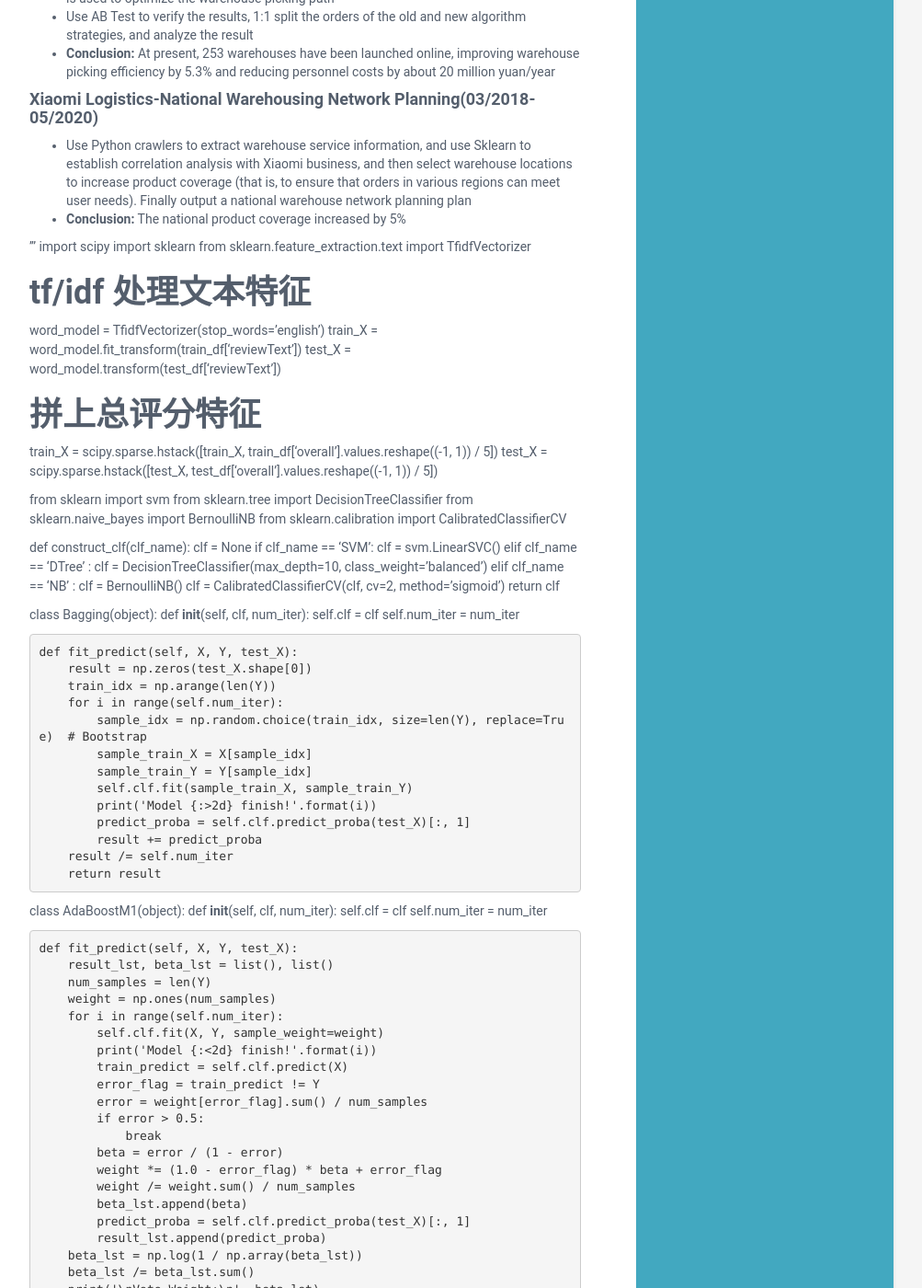
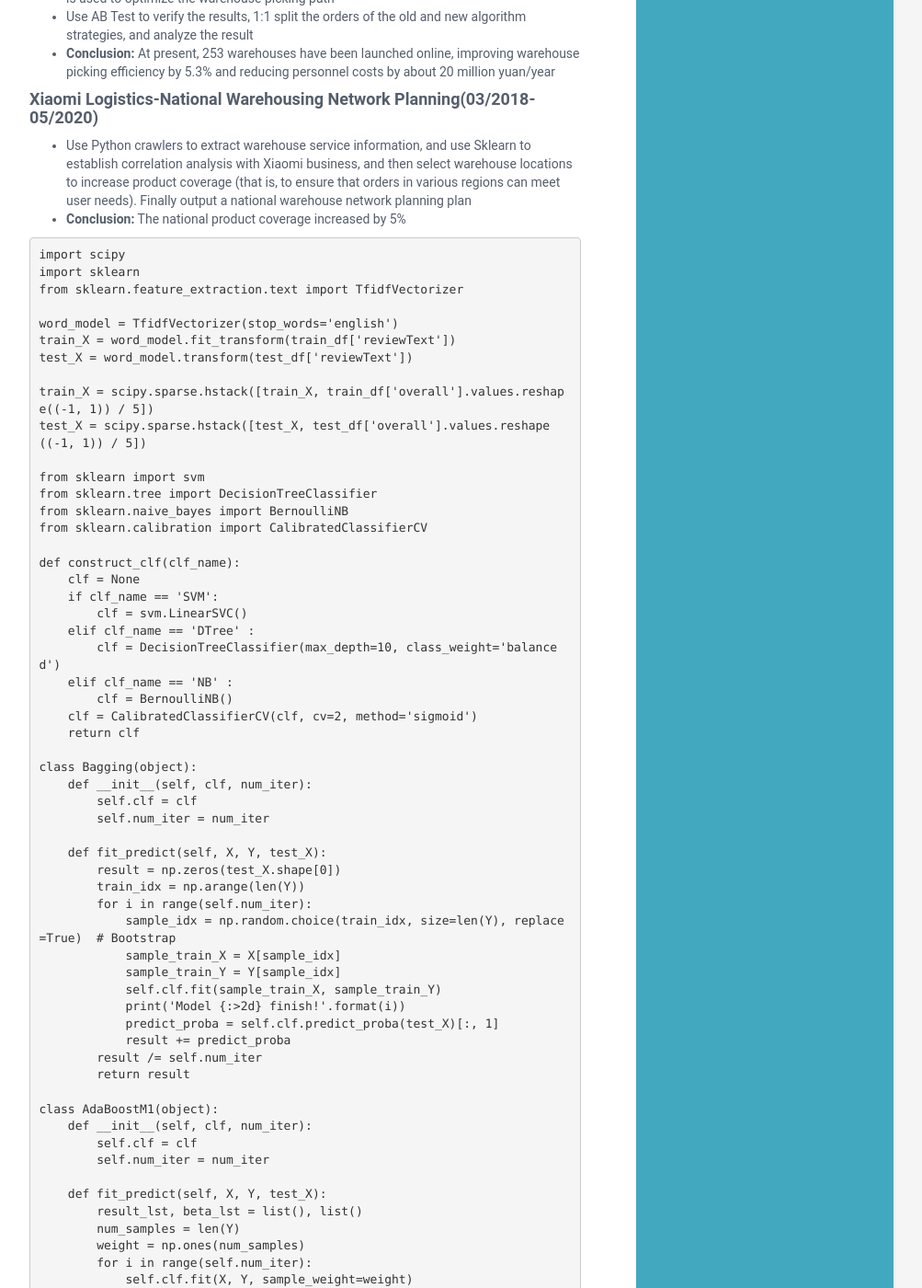
Before and after one commit to Ukie555/ukie555.github.io, a Jekyll site: the page built from index.md, in a window 1280 px wide and 1400 px high, scrolled down 2518 px. Shown: the whole window at 92% size, without its empty margins (168-1171 px from the left). Built offline with Jekyll 4.4.1, drawn with Linux system fonts in a browser that asks for light colours; our own code applies the rules of GitHub Pages for plain Markdown files; some of the changed text lies outside the part shown.

Commit message:
Update index.md

````diff
--- a/index.md
+++ b/index.md
@@ -108,17 +108,15 @@ for train_num in train_range:
 - Use Python crawlers to extract warehouse service information, and use Sklearn to establish correlation analysis with Xiaomi business, and then	 select warehouse locations to increase product coverage (that is, to ensure that orders in various regions can meet user needs). Finally output a national warehouse network planning plan
 - **Conclusion:** The national product coverage increased by 5%
 
-'''
+```
 import scipy
 import sklearn
 from sklearn.feature_extraction.text import TfidfVectorizer
 
-# tf/idf 处理文本特征
 word_model = TfidfVectorizer(stop_words='english')
 train_X = word_model.fit_transform(train_df['reviewText'])
 test_X = word_model.transform(test_df['reviewText'])
 
-# 拼上总评分特征
 train_X = scipy.sparse.hstack([train_X, train_df['overall'].values.reshape((-1, 1)) / 5])
 test_X = scipy.sparse.hstack([test_X, test_df['overall'].values.reshape((-1, 1)) / 5])
 
@@ -186,10 +184,8 @@ class AdaBoostM1(object):
         result = (np.array(result_lst) * beta_lst[:, None]).sum(0)
         return result
 
-# result
 np.random.seed(0)
 clf = construct_clf('SVM')  # DTree, SVM, NB
-# runner = Bagging(clf, 10)
 runner = AdaBoostM1(clf, 10)
 y_predict = runner.fit_predict(train_X.tocsr(), train_df['label'], test_X.tocsr())
 
@@ -197,7 +193,7 @@ result_df = pd.DataFrame()
 result_df['Id'] = test_df['Id'].values
 result_df['Predicted'] = y_predict
 result_df.to_csv('./result.csv', index=False)
-'''
+```
 
 #### Beijing Union University-Construction of Temperature and Humidity Monitoring System(09/2016-11/2016)
 - System construction: The upper computer uses the Qt platform (C++) for software system development, and connects with the database to realize data storage
````
